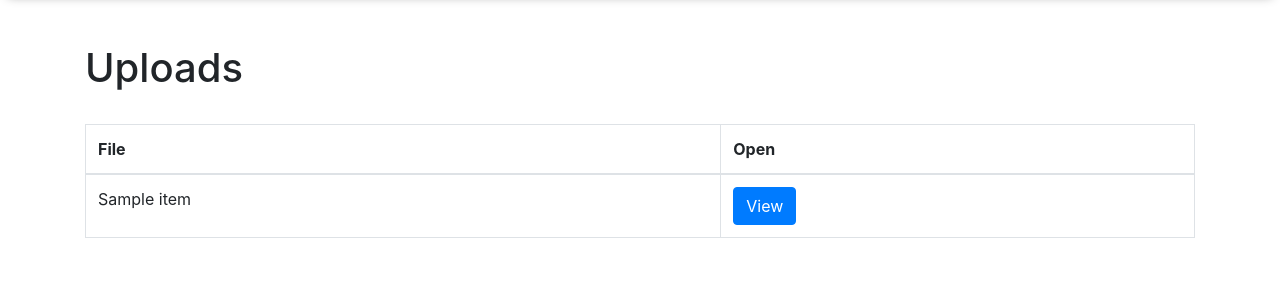
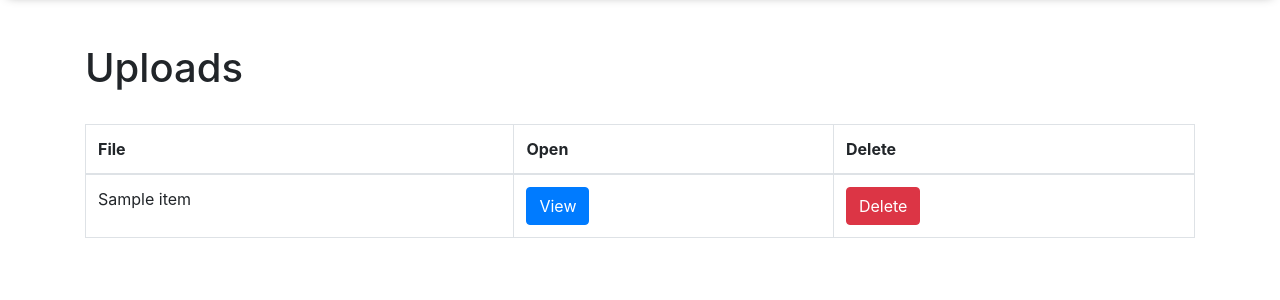
Before and after one commit to Ronik22/Flask_Upload, a Flask app: template templates/dirtree.html in a window 1280 px wide. Shown: the part 60-360 px from the top of the page. Run offline with Flask 2, Linux system fonts and the light colour scheme; the template is opened without the code that fills it: most values are stand-ins (such as "Sample title", 1, 10 or a date in 2020); some libraries are stand-ins or nearby versions.

Commit message:
Update dirtree.html

```diff
--- a/templates/dirtree.html
+++ b/templates/dirtree.html
@@ -12,12 +12,14 @@
             <thead>
                 <th scope="col">File</th>
                 <th scope="col">Open</th>
+                <th scope="col">Delete</th>
             </thead>
             <tbody>
                 {% for item in tree.children %}
                     <tr>
                         <td>{{item.name}}</td>
                         <td><a class="btn btn-primary" href="/uploads/{{ item.name }}" target="_blank">View</a></td>
+                        <td><a class="btn btn-danger" href="/uploads/delete/{{ item.name }}">Delete</a></td>
                     </tr>
                 {% endfor %}
             </tbody>
```
